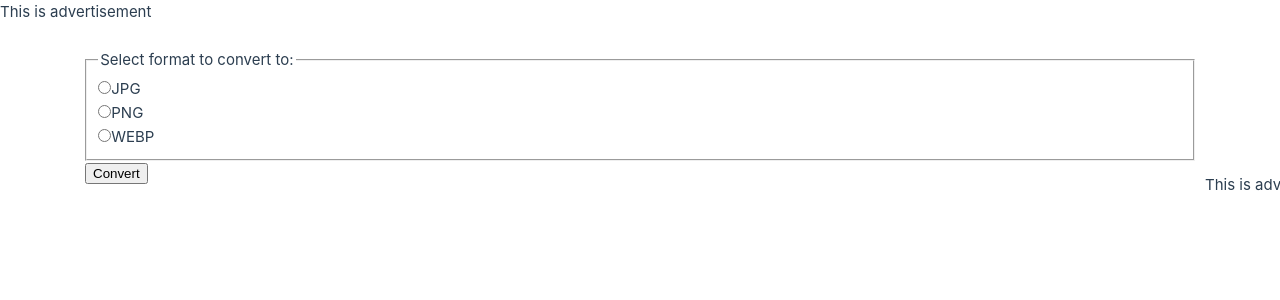
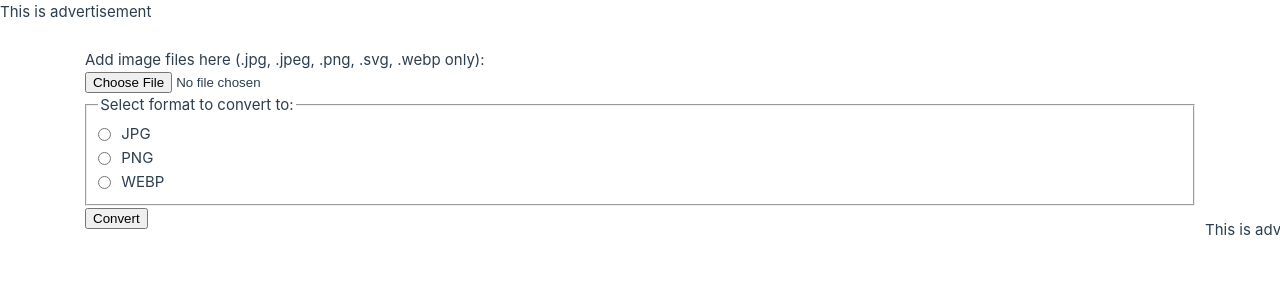
Before and after one commit to hyungmogu/udacity-cloud-devops-project-5, a Vue app in the folder frontend/: page / in a window 1280 px wide. Shown: the top 300 px of the page. Built offline with nearby package versions, Linux system fonts and the light colour scheme.

Commit message:
feat: Creating frontend #186

```diff
--- a/frontend/src/App.vue
+++ b/frontend/src/App.vue
@@ -11,65 +11,5 @@ import ITCHeader from './components/ITCHeader.vue'
 </template>
 
 <style scoped>
-header {
-  line-height: 1.5;
-  max-height: 100vh;
-}
 
-.logo {
-  display: block;
-  margin: 0 auto 2rem;
-}
-
-nav {
-  width: 100%;
-  font-size: 12px;
-  text-align: center;
-  margin-top: 2rem;
-}
-
-nav a.router-link-exact-active {
-  color: var(--color-text);
-}
-
-nav a.router-link-exact-active:hover {
-  background-color: transparent;
-}
-
-nav a {
-  display: inline-block;
-  padding: 0 1rem;
-  border-left: 1px solid var(--color-border);
-}
-
-nav a:first-of-type {
-  border: 0;
-}
-
-@media (min-width: 1024px) {
-  header {
-    display: flex;
-    place-items: center;
-    padding-right: calc(var(--section-gap) / 2);
-  }
-
-  .logo {
-    margin: 0 2rem 0 0;
-  }
-
-  header .wrapper {
-    display: flex;
-    place-items: flex-start;
-    flex-wrap: wrap;
-  }
-
-  nav {
-    text-align: left;
-    margin-left: -1rem;
-    font-size: 1rem;
-
-    padding: 1rem 0;
-    margin-top: 1rem;
-  }
-}
 </style>
--- a/frontend/src/assets/main.css
+++ b/frontend/src/assets/main.scss
@@ -1,4 +1,4 @@
-@import './base.css';
+@import './base.scss';
 /*!
  |-----------------------------------------------------------------------------------------
  |
@@ -54,3 +54,44 @@
  |
  |-----------------------------------------------------------------------------------------
 */
+/*!
+ |-----------------------------------------------------------------------------------------
+ |
+ |
+ | Form - Start
+ |
+ |
+ |-----------------------------------------------------------------------------------------
+*/
+.form {
+  &__group {
+    &--radio,
+    &--checkbox {
+      display: flex;
+      align-items: center;
+
+      & > * {
+        &:not(:last-child) {
+          margin: 0 10px 0 0;
+        }
+      }
+    }
+
+    &--text,
+    &--file,
+    &--textarea {
+      & > * {
+        display: block;
+      }
+    }
+  }
+}
+/*!
+ |-----------------------------------------------------------------------------------------
+ |
+ |
+ | Form - End
+ |
+ |
+ |-----------------------------------------------------------------------------------------
+*/
--- a/frontend/src/components/ITCConvertTool.vue
+++ b/frontend/src/components/ITCConvertTool.vue
@@ -1,6 +1,10 @@
 <template>
   <div class="itc-convert-tool">
     <form class="itc-convert-tool__form form">
+      <div class="form__group form__group--file">
+        <label>Add image files here (.jpg, .jpeg, .png, .svg, .webp only):</label>
+        <input type="file" name="file" accept=".jpg, .jpeg, .png, .svg, .webp"/>
+      </div>
       <fieldset>
         <legend>Select format to convert to:</legend>
         <div class="form__group form__group--radio">
--- a/frontend/src/main.js
+++ b/frontend/src/main.js
@@ -4,7 +4,7 @@ import { createPinia } from 'pinia'
 import App from './App.vue'
 import router from './router'
 
-import './assets/main.css'
+import './assets/main.scss'
 
 const app = createApp(App)
 
```
Also changed, not shown: frontend/src/assets/base.scss (renamed from frontend/src/assets/base.css), 1 other file (tests, documents, lock files or other folders).
